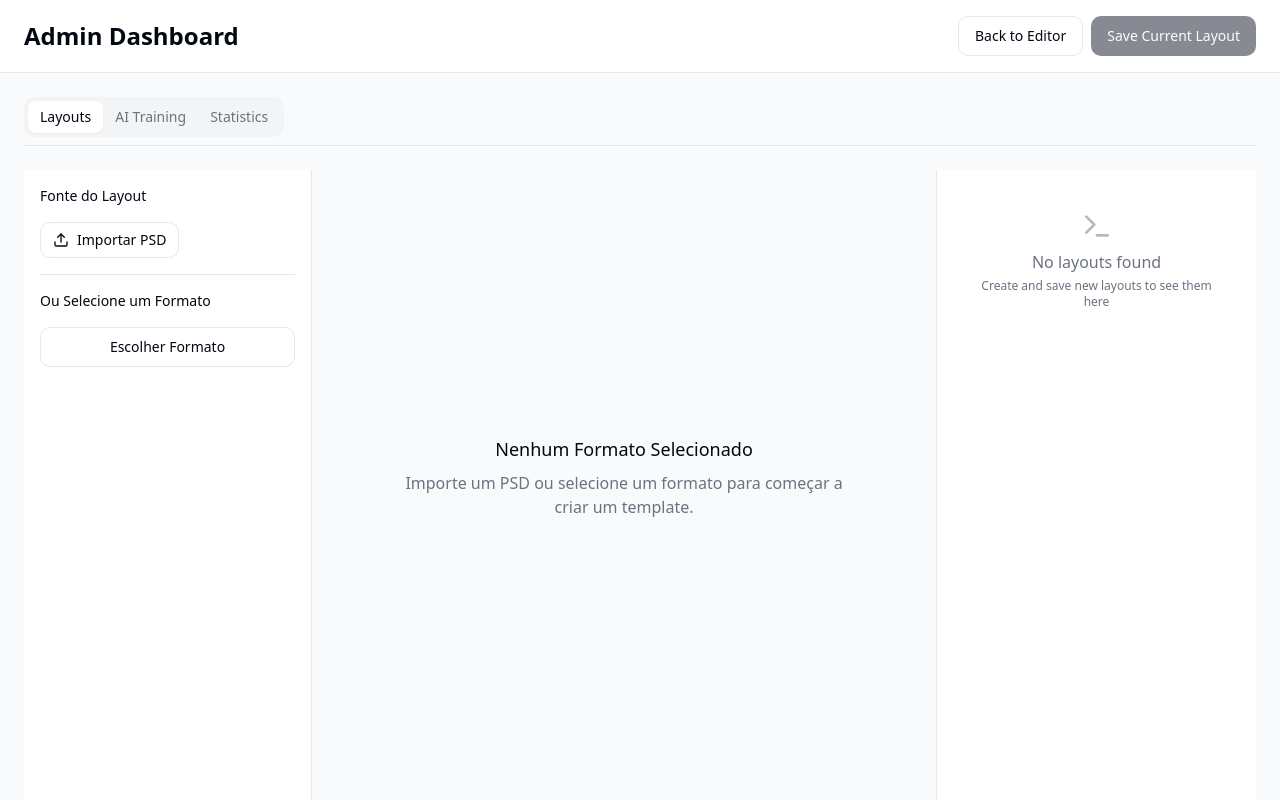
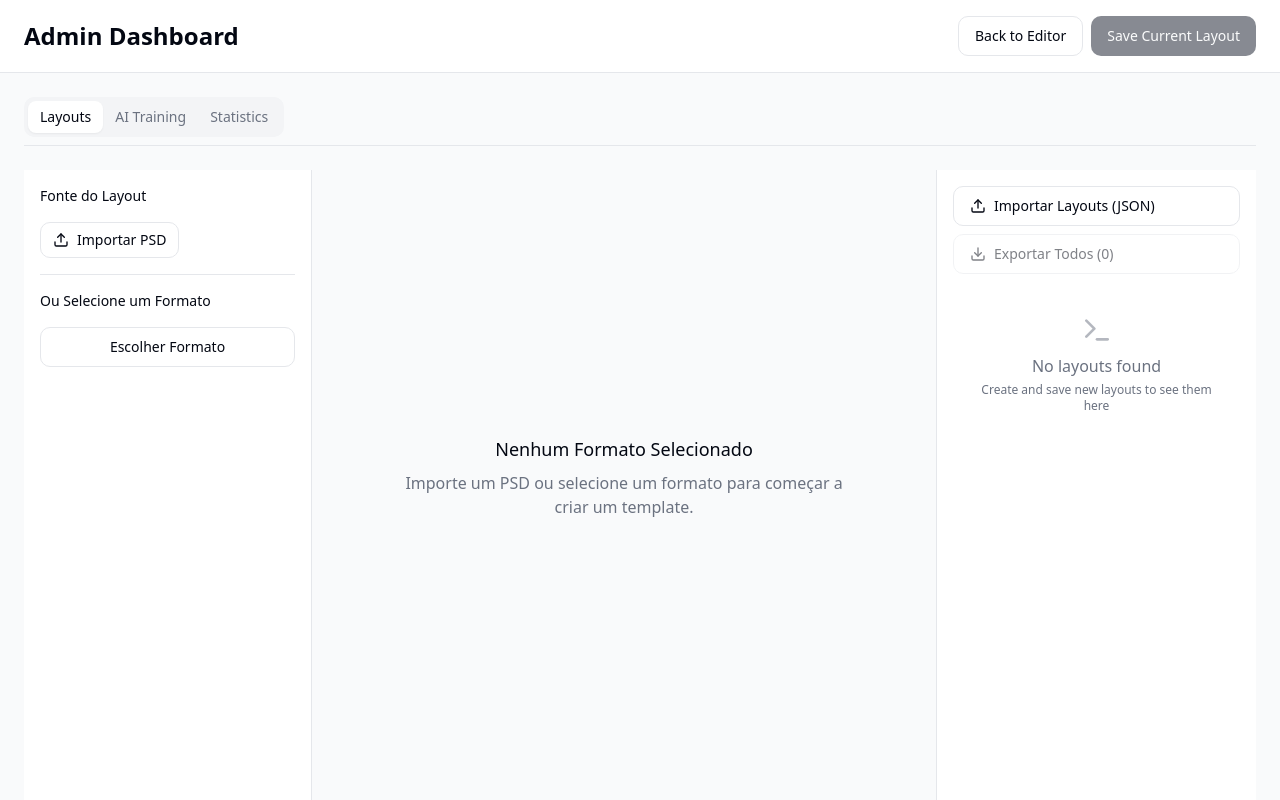
Before and after one commit to guhesse/adgile, a React (Vite) app: page /admin in a window 1280 px wide. Built offline with nearby package versions, Linux system fonts and the light colour scheme.

Commit message:
feat: Implement layout import functionality
Adds functionality to import existing layouts for AI training.

```diff
--- /dev/null
+++ b/src/components/editor/admin/AdminLayoutImport.tsx
@@ -0,0 +1,120 @@
+
+import { useState, useRef } from "react";
+import { Button } from "@/components/ui/button";
+import { Upload, AlertCircle } from "lucide-react";
+import { toast } from "sonner";
+import { LayoutTemplate } from "../types/admin";
+import { Alert, AlertDescription } from "@/components/ui/alert";
+
+interface AdminLayoutImportProps {
+  onImportLayouts: (layouts: LayoutTemplate[]) => void;
+}
+
+export const AdminLayoutImport: React.FC<AdminLayoutImportProps> = ({ onImportLayouts }) => {
+  const [isImporting, setIsImporting] = useState(false);
+  const [error, setError] = useState<string | null>(null);
+  const fileInputRef = useRef<HTMLInputElement>(null);
+
+  const handleImportClick = () => {
+    if (fileInputRef.current) {
+      fileInputRef.current.click();
+    }
+  };
+
+  const handleFileChange = async (e: React.ChangeEvent<HTMLInputElement>) => {
+    const file = e.target.files?.[0];
+    if (!file) return;
+
+    setIsImporting(true);
+    setError(null);
+
+    try {
+      const content = await file.text();
+      const parsedData = JSON.parse(content);
+
+      // Verificar se o conteúdo é um array de templates
+      if (Array.isArray(parsedData)) {
+        // Validar cada template
+        const validTemplates = parsedData.filter((template) => {
+          return (
+            template.id &&
+            template.name &&
+            typeof template.width === 'number' &&
+            typeof template.height === 'number' &&
+            Array.isArray(template.elements)
+          );
+        });
+
+        if (validTemplates.length > 0) {
+          // Adicionar a orientação se não existir
+          const templatesWithOrientation = validTemplates.map(template => {
+            if (!template.orientation) {
+              const ratio = template.width / template.height;
+              let orientation = 'vertical';
+              if (ratio > 1.05) orientation = 'horizontal';
+              else if (ratio >= 0.95 && ratio <= 1.05) orientation = 'square';
+
+              return { ...template, orientation };
+            }
+            return template;
+          });
+
+          onImportLayouts(templatesWithOrientation);
+          toast.success(`Importados ${validTemplates.length} templates com sucesso`);
+
+          // Limpar o input para permitir importar o mesmo arquivo novamente
+          if (fileInputRef.current) {
+            fileInputRef.current.value = '';
+          }
+        } else {
+          setError("O arquivo não contém templates válidos. Verifique o formato.");
+          toast.error("Nenhum template válido encontrado no arquivo");
+        }
+      } else if (parsedData.templates && Array.isArray(parsedData.templates)) {
+        // Suporte para formato alternativo com propriedade 'templates'
+        onImportLayouts(parsedData.templates);
+        toast.success(`Importados ${parsedData.templates.length} templates com sucesso`);
+      } else {
+        setError("Formato de arquivo inválido. O JSON deve ser um array de templates ou ter uma propriedade 'templates'.");
+        toast.error("Formato de arquivo inválido");
+      }
+    } catch (error) {
+      console.error("Erro ao importar arquivo JSON:", error);
+      setError("Erro ao importar arquivo. Verifique se é um JSON válido.");
+      toast.error("Erro ao processar arquivo JSON");
+    } finally {
+      setIsImporting(false);
+    }
+  };
+
+  return (
+    <div className="space-y-3">
+      <Button
+        variant="outline"
+        className="w-full justify-between flex-nowrap"
+        onClick={handleImportClick}
+        disabled={isImporting}
+      >
+        <div className="flex items-center">
+          <Upload className="mr-2 h-4 w-4" />
+          <span>Importar Layouts (JSON)</span>
+        </div>
+      </Button>
+
+      <input
+        type="file"
+        ref={fileInputRef}
+        className="hidden"
+        accept=".json"
+        onChange={handleFileChange}
+      />
+
+      {error && (
+        <Alert variant="destructive" className="mt-2">
+          <AlertCircle className="h-4 w-4" />
+          <AlertDescription>{error}</AlertDescription>
+        </Alert>
+      )}
+    </div>
+  );
+};
--- a/src/components/editor/admin/AdminLayoutList.tsx
+++ b/src/components/editor/admin/AdminLayoutList.tsx
@@ -17,13 +17,21 @@ import {
   Terminal,
   Square,
   TrendingUp,
-  X
+  X,
+  Download,
+  Upload
 } from "lucide-react";
 import { AdminLayoutListProps } from "@/types/admin";
 import { Dialog, DialogContent, DialogHeader, DialogTitle, DialogClose } from "@/components/ui/dialog";
 import { ElementRenderer } from "../ElementRenderer";
+import { AdminLayoutImport } from "./AdminLayoutImport";
+import { toast } from "sonner";
 
-export const AdminLayoutList: React.FC<AdminLayoutListProps> = ({ templates, onDeleteTemplate }) => {
+export const AdminLayoutList: React.FC<AdminLayoutListProps> = ({
+  templates,
+  onDeleteTemplate,
+  onImportTemplates
+}) => {
   // Add a safe check for templates array to prevent runtime errors
   const layoutTemplates = templates || [];
   const [viewingTemplate, setViewingTemplate] = useState<LayoutTemplate | null>(null);
@@ -37,10 +45,59 @@ export const AdminLayoutList: React.FC<AdminLayoutListProps> = ({ templates, onD
     setViewingTemplate(null);
   };
 
+  // Adicionar função para exportar todos os templates como JSON
+  const handleExportAllTemplates = () => {
+    if (layoutTemplates.length === 0) {
+      toast.error("Não há templates para exportar");
+      return;
+    }
+
+    try {
+      const dataStr = JSON.stringify(layoutTemplates, null, 2);
+      const dataUri = "data:application/json;charset=utf-8," + encodeURIComponent(dataStr);
+
+      const exportFileDefaultName = `adgile-layouts-${new Date().toISOString().slice(0,10)}.json`;
+
+      const linkElement = document.createElement('a');
+      linkElement.setAttribute('href', dataUri);
+      linkElement.setAttribute('download', exportFileDefaultName);
+      linkElement.click();
+
+      toast.success(`${layoutTemplates.length} templates exportados com sucesso`);
+    } catch (error) {
+      console.error("Erro ao exportar templates:", error);
+      toast.error("Erro ao exportar templates");
+    }
+  };
+
   return (
     <>
       <ScrollArea className="h-[calc(100vh-170px)]">
         <div className="p-4 space-y-4">
+          <div className="flex flex-col space-y-2 mb-4">
+            <AdminLayoutImport
+              onImportLayouts={(importedTemplates) => {
+                if (onImportTemplates) {
+                  onImportTemplates(importedTemplates);
+                } else {
+                  toast.info(`${importedTemplates.length} templates seriam importados`);
+                }
+              }}
+            />
+
+            <Button
+              variant="outline"
+              className="w-full justify-between"
+              onClick={handleExportAllTemplates}
+              disabled={layoutTemplates.length === 0}
+            >
+              <div className="flex items-center">
+                <Download className="mr-2 h-4 w-4" />
+                <span>Exportar Todos ({layoutTemplates.length})</span>
+              </div>
+            </Button>
+          </div>
+
           {layoutTemplates.length === 0 ? (
             <div className="text-center p-6 text-gray-500">
               <Terminal className="mx-auto h-8 w-8 opacity-50 mb-2" />
--- a/src/pages/Admin.tsx
+++ b/src/pages/Admin.tsx
@@ -248,6 +248,38 @@ const Admin: React.FC = () => {
     }
   };
 
+  // Import multiple templates
+  const handleImportTemplates = async (importedTemplates: LayoutTemplate[]) => {
+    try {
+      // Verificar se os templates já existem pelo ID
+      const existingIds = new Set(savedTemplates.map(t => t.id));
+      const newTemplates = importedTemplates.filter(t => !existingIds.has(t.id));
+
+      // Se não houver novos templates, mostrar mensagem
+      if (newTemplates.length === 0) {
+        toast.warning("Todos os templates importados já existem na lista");
+        return;
+      }
+
+      // Adicionar os novos templates à lista existente
+      const updatedTemplates = [...savedTemplates, ...newTemplates];
+      setSavedTemplates(updatedTemplates);
+      updateStats(updatedTemplates);
+
+      // Salvar no IndexedDB
+      const success = await saveToIndexedDB(STORAGE_KEY, updatedTemplates);
+
+      if (success) {
+        toast.success(`${newTemplates.length} novos templates importados com sucesso`);
+      } else {
+        toast.error("Erro ao salvar templates importados");
+      }
+    } catch (error) {
+      console.error("Erro ao importar templates:", error);
+      toast.error("Erro ao processar templates importados");
+    }
+  };
+
   // Train AI model
   const handleTrainModel = async () => {
     if (savedTemplates.length < 5) {
@@ -384,6 +416,7 @@ const Admin: React.FC = () => {
                 <AdminLayoutList
                   templates={savedTemplates}
                   onDeleteTemplate={handleDeleteTemplate}
+                  onImportTemplates={handleImportTemplates}
                 />
               </div>
             </TabsContent>
--- a/src/types/admin.ts
+++ b/src/types/admin.ts
@@ -1,33 +1,24 @@
 
-import { BannerSize } from '@/components/editor/types';
-import { AdminStats, LayoutTemplate } from '@/components/editor/types/admin';
-import { LayersModel } from '@tensorflow/tfjs';
-
-export interface AdminFormatSelectorProps {
-  formats: BannerSize[];
-  onSelectFormat: (format: BannerSize) => void;
-  selectedFormat: BannerSize | null;
-}
+import { LayoutTemplate } from "@/components/editor/types/admin";
+import { BannerSize } from "@/components/editor/types";
 
 export interface AdminLayoutListProps {
   templates: LayoutTemplate[];
   onDeleteTemplate: (templateId: string) => void;
+  onImportTemplates?: (templates: LayoutTemplate[]) => void;
 }
 
-export interface AIModelManagerProps {
-  templates: LayoutTemplate[];
-  isModelTrained?: boolean;
-  modelMetadata?: {
-    trainedAt: string | null;
-    iterations: number;
-    accuracy: number;
-    loss: number;
-  };
-  onTrainModel?: () => Promise<void>;
-  onModelReady?: (model: LayersModel) => void;
+export interface AdminFormatSelectorProps {
+  formats: BannerSize[];
+  selectedFormat: BannerSize | null;
+  onSelectFormat: (format: BannerSize) => void;
+}
+
+export interface AdminPSDImportProps {
+  onPSDImport: (elements: any[], psdSize: BannerSize) => void;
 }
 
 export interface AdminLayoutStatsProps {
-  stats: AdminStats;
+  stats: any;
   layouts: LayoutTemplate[];
 }
```
